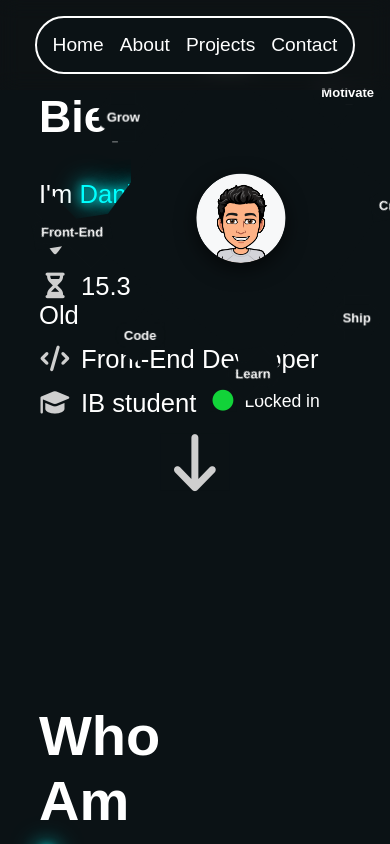
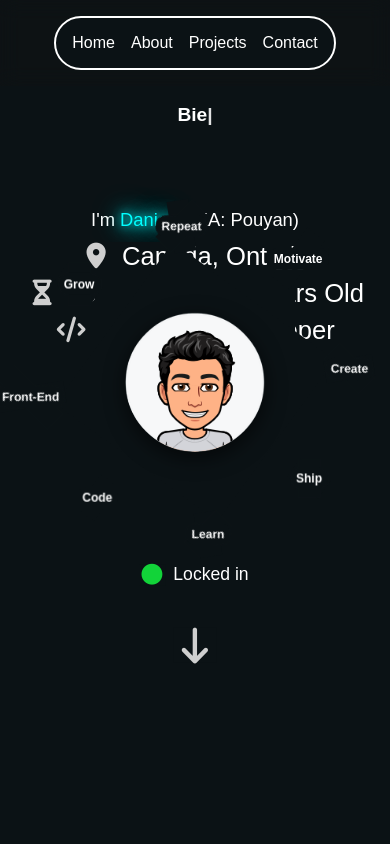
Before and after one commit to DanCreates1/Portfolio, a React (Vite) app: page / in a window 390 px wide. Shown: the top 844 px of the page. Built offline with nearby package versions, Linux system fonts and the light colour scheme.

Commit message:
responsive update

```diff
--- a/src/App.jsx
+++ b/src/App.jsx
@@ -4,6 +4,7 @@ import Hero from './components/Hero'
 import WhoAmI from './components/WhoAmI'
 import Projects from './components/projects'
 import '@fortawesome/fontawesome-free/css/all.min.css';
+import Contact from './components/Contact'
 
 
 
@@ -14,6 +15,7 @@ function App() {
        <Hero/>
        <WhoAmI/>
        <Projects/>
+      <Contact/>
     </div>
   )
 }
--- /dev/null
+++ b/src/components/Contact.jsx
@@ -0,0 +1,81 @@
+import React, { useState } from 'react';
+
+const Contact = () => {
+    const [formData, setFormData] = useState({
+        name: '',
+        email: '',
+        subject: '',
+        message: '',
+    });
+
+    const [submitted, setSubmitted] = useState(false);
+
+    const handleChange = (e) => {
+        const { name, value } = e.target;
+        setFormData(prev => ({ ...prev, [name]: value }));
+    };
+
+    const handleSubmit = (e) => {
+        e.preventDefault();
+        // Add your form submission logic here
+        console.log('Form submitted:', formData);
+        setSubmitted(true);
+        setFormData({ name: '', email: '', subject: '', message: '' });
+        setTimeout(() => setSubmitted(false), 3000);
+    };
+
+    return (
+        <section className="Contact">
+            <div className="contactContainer">
+                <h2 className="contactTitle">Get In Touch</h2>
+                <p className="contactSubtitle">Have a question or project in mind?</p>
+
+                {submitted && <p className="contactSuccess">Message sent successfully!</p>}
+
+                <form onSubmit={handleSubmit} className="contactForm">
+                    <input
+                        type="text"
+                        name="name"
+                        placeholder="Your Name"
+                        value={formData.name}
+                        onChange={handleChange}
+                        required
+                        className="contactInput"
+                    />
+                    <input
+                        type="email"
+                        name="email"
+                        placeholder="Your Email"
+                        value={formData.email}
+                        onChange={handleChange}
+                        required
+                        className="contactInput"
+                    />
+                    <input
+                        type="text"
+                        name="subject"
+                        placeholder="Subject"
+                        value={formData.subject}
+                        onChange={handleChange}
+                        required
+                        className="contactInput"
+                    />
+                    <textarea
+                        name="message"
+                        placeholder="Your Message"
+                        value={formData.message}
+                        onChange={handleChange}
+                        required
+                        rows={5}
+                        className="contactTextarea"
+                    />
+                    <button type="submit" className="contactButton">
+                        Send Message
+                    </button>
+                </form>
+            </div>
+        </section>
+    );
+};
+
+export default Contact;
--- a/src/components/projects.jsx
+++ b/src/components/projects.jsx
@@ -104,12 +104,7 @@ export default function Projects() {
               <a href="https://github.com/DanCreates1/Dusic"  target="_blank"><button>View Project</button></a>
             </div>
 
-            <div className="card">
-              <img src=" /projectsImg/hackApathBot.png" alt=""  />
-              <h2>My Path To Tech</h2>
-              <p>Description of Project 1</p>
-              <a href="https://github.com/Mypath2tech-admin/discord-bot"  target="_blank"><button>View Project</button></a>
-            </div>
+
           </div>
         </section>
     )
--- a/src/index.css
+++ b/src/index.css
@@ -17,7 +17,6 @@
 .navBar{
   display: flex;
   justify-content: center;
-
   position: fixed;      /* stays at the top */
   top: 0;
   left: 0;
@@ -40,20 +39,21 @@
 }
 
 .navBar > ul > li{
+  display: flex;
+  flex-direction: row;
   list-style: none;
   font-size: 1.2rem;
 }
 
 .navBar > ul > li > a {
   text-decoration: none;
-  display: inline-block;
+  display:;
   transition: transform 0.5s ease-in-out, color 0.3s, text-shadow 0.3s;
 }
 
 .navBar > ul > li > a:hover {
   color: cyan;
   text-shadow: 0 0 10px cyan, 0 0 20px cyan, 0 0 30px cyan;
-  transform: scale(1.3);
 }
 
 .typerPointer{
@@ -201,6 +201,190 @@
 }
 
 
+/* Responsive: Hero section adjustments */
+/* Large tablets / small laptops */
+@media (max-width: 1024px) {
+  .hero{
+    display: flex;
+    flex-direction: column-reverse;
+    align-items: center;
+    text-align: center;
+    margin-top: 8vh;
+  }
+
+  .navBar{
+    padding: 0.6rem;
+  }
+
+  .navBar > ul{
+    gap: 0.6rem;
+    padding: 0.6rem;
+  }
+
+  .welcome{ margin-top: 6vh; transform: none; }
+
+  .overView{ margin-top: 4vh; gap: 12px; }
+
+  .heroImage{ margin-top: -120px; }
+
+  .scene{ width: 260px; height: 260px; flex: 0 0 260px; }
+  .scene .avatar{ width: 200px; }
+}
+
+/* Phones / small screens */
+@media (max-width: 760px) {
+  .navBar > ul{
+    flex-direction: column;
+    gap: 0.5rem;
+    align-items: center;
+    border-radius: 16px;
+  }
+
+  .navBar > ul > li{ font-size: 1rem; }
+
+  .hero{
+    margin-left: 5%;
+    margin-right: 5%;
+    margin-top: 6vh;
+    display: flex;
+    flex-direction: column;
+    align-items: center;
+    gap: 1.25rem;
+  }
+
+  .welcome{ margin-top: 4vh; font-size: 1.1rem; transform: none; }
+
+  .welcome > h1{ font-size: 1.2rem; }
+
+  .overView{
+    flex-direction: column;
+    align-items: center;
+    gap: 8px;
+    margin-top: 2rem;
+  }
+
+  .overView > p{ font-size: 1.15rem; }
+
+  .heroImage{ margin-top: -60px; }
+
+  .scene{ width: 200px; height: 200px; flex: 0 0 200px; }
+  .scene .avatar{ width: 140px; height: 140px; }
+  .scene .inner span{ font-size: 12px; padding: 4px 6px; }
+
+  .status{ justify-content: center; margin-right: 0; }
+
+  .scrollDown{ font-size: 2.2rem; }
+}
+
+/* Responsive: Hero section adjustments */
+/* Large tablets / small laptops */
+@media (max-width: 1024px) {
+  .hero{
+    display: flex;
+    flex-direction: column-reverse;
+    align-items: center;
+    text-align: center;
+    margin-top: 8vh;
+  }
+
+  .navBar{
+    padding: 0.6rem;
+  }
+
+  .navBar > ul{
+    gap: 0.6rem;
+    padding: 0.6rem;
+  }
+
+  .welcome{ margin-top: 6vh; transform: none; }
+
+  .overView{ margin-top: 4vh; gap: 12px; }
+
+  .heroImage{ margin-top: -120px; }
+
+  .scene{ width: 260px; height: 260px; flex: 0 0 260px; }
+  .scene .avatar{ width: 200px; }
+}
+
+/* Phones / small screens */
+@media (max-width: 760px) {
+  .navBar > ul{
+    flex-wrap: wrap;
+    gap: 0.6rem;
+    align-items: center;
+    justify-content: center;
+    border-radius: 16px;
+  }
+
+  .navBar > ul > li{ font-size: 1rem; }
+
+  .hero{
+    margin-left: 5%;
+    margin-right: 5%;
+    margin-top: 6vh;
+    display: flex;
+    flex-direction: column;
+    align-items: center;
+    gap: 1.25rem;
+  }
+
+  .welcome{ margin-top: 4vh; font-size: 1.1rem; transform: none; }
+
+  .welcome > h1{ font-size: 1.2rem; }
+
+  .overView{
+    flex-direction: column;
+    align-items: center;
+    gap: 8px;
+    margin-top: 2rem;
+  }
+
+  .overView > p{ font-size: 1.15rem; }
+
+  .heroImage{ margin-top: -60px; }
+
+  .scene{ width: 200px; height: 200px; flex: 0 0 200px; }
+  .scene .avatar{ width: 140px; height: 140px; }
+  .scene .inner span{ font-size: 12px; padding: 4px 6px; }
+
+  .status{ justify-content: center; margin-right: 0; }
+
+  .scrollDown{ font-size: 2.2rem; }
+}
+
+.navBar{
+  display: flex;
+  justify-content: center;
+  position: fixed;
+  top: 0;
+  left: 0;
+  width: 100%;
+  background: rgba(22, 22, 22, 0.3);
+  backdrop-filter: blur(10px);
+  -webkit-backdrop-filter: blur(10px);
+  z-index: 1000;
+  padding: 1rem;
+}
+
+.navBar > ul{
+  gap: 1rem;
+  display: flex;
+  flex-direction: row;   /* forced row */
+  flex-wrap: nowrap;     /* prevent column wrapping */
+  justify-content: center;
+  align-items: center;
+  padding: 1rem;
+  border: 2px white solid;
+  border-radius: 30px;
+  overflow-x: auto;      /* allow scroll on small screens */
+  scrollbar-width: none;
+}
+
+.navBar > ul::-webkit-scrollbar{
+  display: none;
+}
+
+
 
 
 /* WhoAmI Section */
@@ -343,3 +527,88 @@ justify-content: center;
   height: 30px;
   background: transparent;
 }
+
+
+/* Contact Section */
+.Contact{
+  margin-top: 20vh;
+  margin-left: 10%;
+  margin-right: 10%;
+  padding: 2.5rem;
+  border-radius: 20px;
+  background: linear-gradient(180deg, rgba(18,26,30,0.6), rgba(10,14,16,0.6));
+  border: 1px solid rgba(255,255,255,0.06);
+  box-shadow: 0 6px 30px rgba(0,0,0,0.6);
+}
+
+.contactContainer{
+  max-width: 900px;
+  margin: 0 auto;
+}
+
+.contactTitle{
+  font-size: 3rem;
+  text-align: center;
+  margin-bottom: 0.25rem;
+}
+
+.contactSubtitle{
+  text-align: center;
+  color: rgba(200,255,255,0.8);
+  margin-bottom: 1.5rem;
+  font-size: 1.1rem;
+}
+
+.contactSuccess{
+  text-align: center;
+  color: #00ffda;
+  margin-bottom: 1rem;
+  font-weight: 600;
+}
+
+.contactForm{
+  display: grid;
+  grid-template-columns: 1fr 1fr;
+  gap: 1rem;
+}
+
+.contactInput,
+.contactTextarea{
+  background: rgba(255,255,255,0.03);
+  border: 1px solid rgba(255,255,255,0.06);
+  padding: 0.9rem 1rem;
+  border-radius: 12px;
+  color: white;
+  font-size: 1rem;
+  outline: none;
+}
+
+.contactTextarea{
+  grid-column: 1 / -1;
+  min-height: 140px;
+  resize: vertical;
+}
+
+.contactButton{
+  grid-column: 1 / -1;
+  justify-self: center;
+  background: transparent;
+  color: cyan;
+  border: 2px solid cyan;
+  padding: 0.6rem 1.6rem;
+  border-radius: 30px;
+  font-weight: 700;
+  cursor: pointer;
+  transition: background 0.25s, color 0.25s, transform 0.15s;
+}
+
+.contactButton:hover{
+  background: cyan;
+  color: #0B1215;
+  transform: translateY(-3px);
+}
+
+@media (max-width: 760px) {
+  .contactForm{ grid-template-columns: 1fr; }
+  .contactTitle{ font-size: 2.4rem; }
+}
```
Also changed, not shown: src/components/Contact.tsx (deleted).
